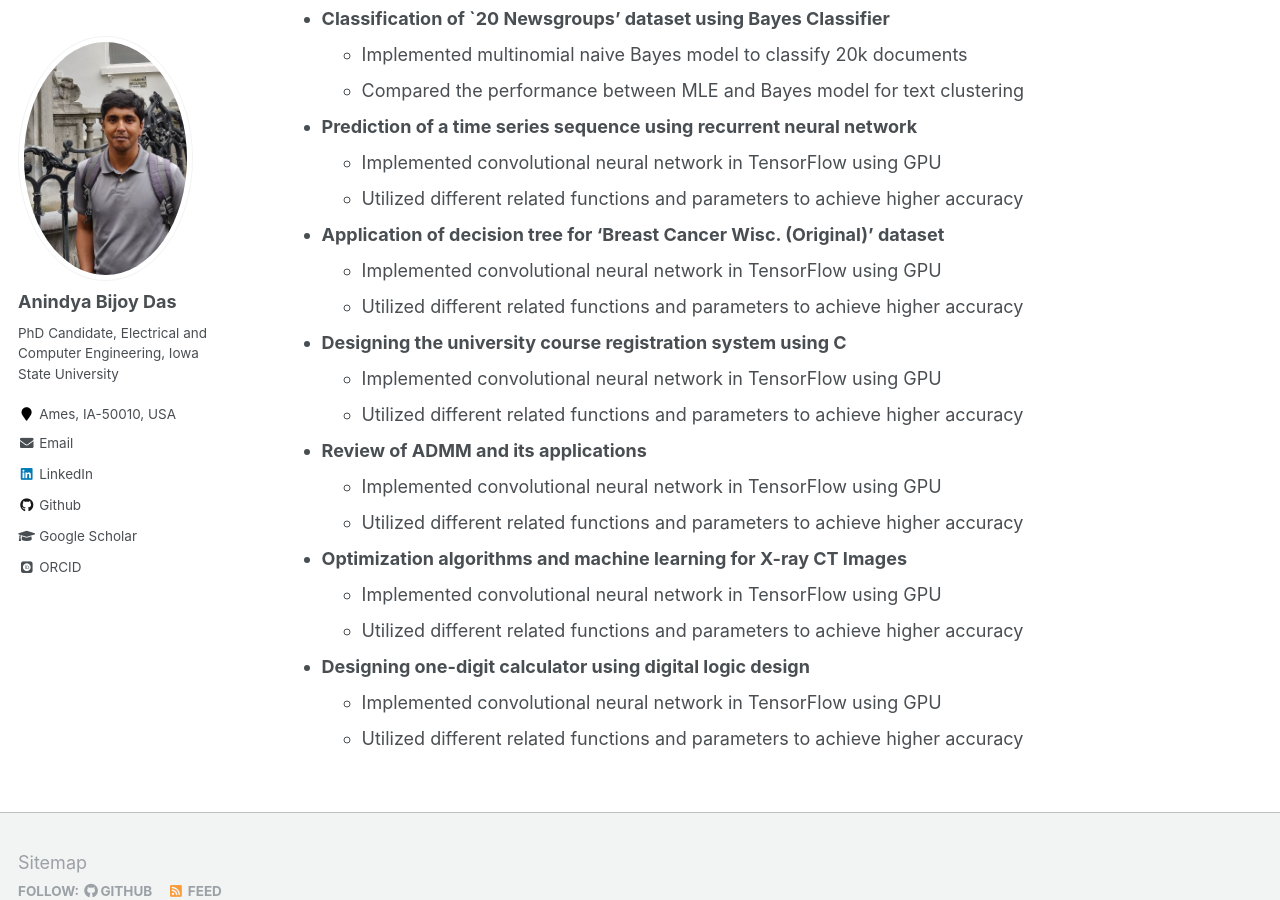
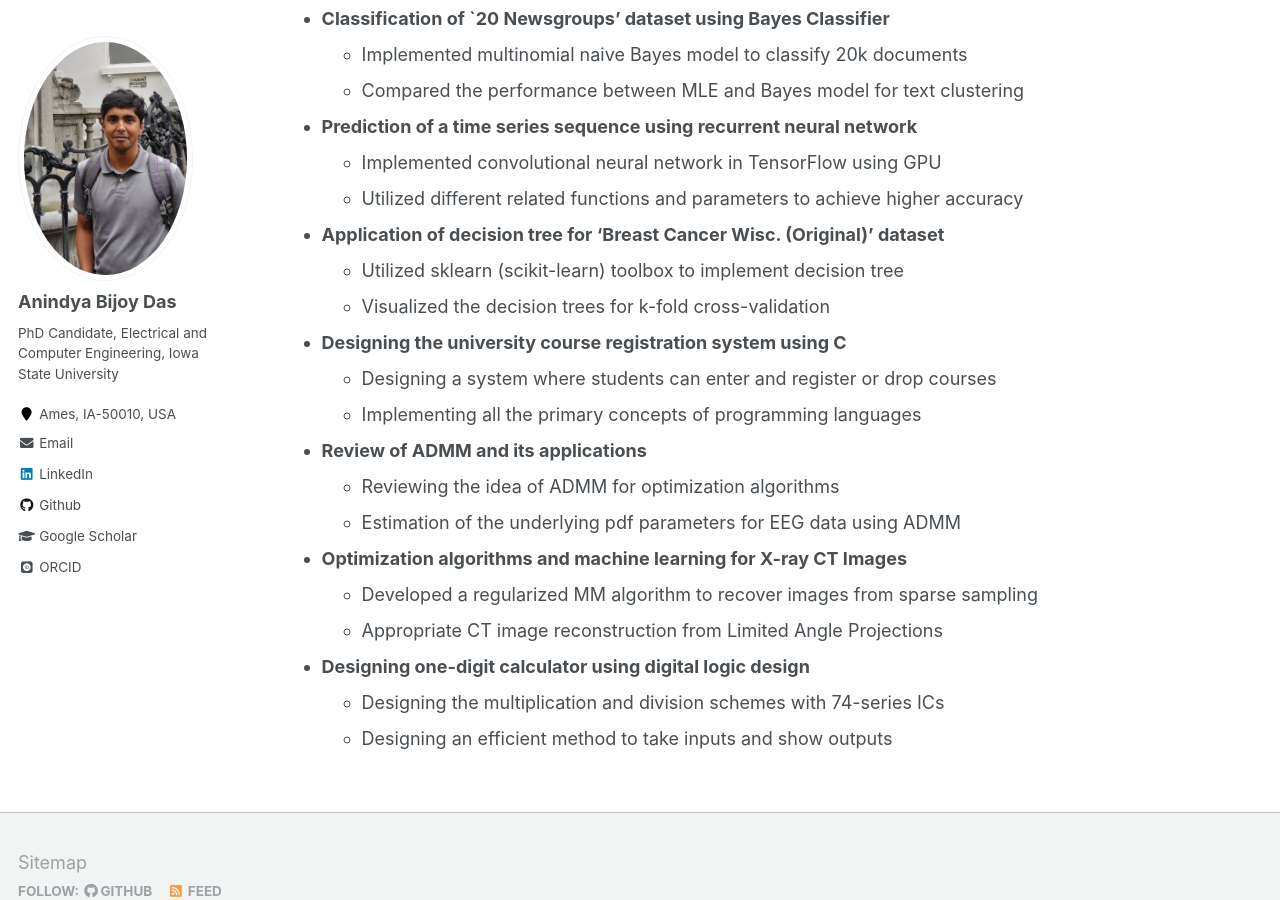
Before and after one commit to anindyabijoydas/portfolio, a Jekyll site: the page built from _pages/academic.md, in a window 1280 px wide and 900 px high, scrolled down 672 px. Built offline with Jekyll 4.4.1, drawn with Linux system fonts in a browser that asks for light colours; some web fonts are replaced.

Commit message:
Update academic.md

```diff
--- a/_pages/academic.md
+++ b/_pages/academic.md
@@ -36,21 +36,21 @@ Academic Projects
   * Utilized different related functions and parameters to achieve higher accuracy
 
 * **Application of decision tree for 'Breast Cancer Wisc. (Original)' dataset**
-  * Implemented convolutional neural network in TensorFlow using GPU
-  * Utilized different related functions and parameters to achieve higher accuracy
+  * Utilized sklearn (scikit-learn) toolbox to implement decision tree
+  * Visualized the decision trees for k-fold cross-validation
 
 * **Designing the university course registration system using C**
-  * Implemented convolutional neural network in TensorFlow using GPU
-  * Utilized different related functions and parameters to achieve higher accuracy
+  * Designing a system where students can enter and register or drop courses
+  * Implementing all the primary concepts of programming languages
 
 * **Review of ADMM and its applications**
-  * Implemented convolutional neural network in TensorFlow using GPU
-  * Utilized different related functions and parameters to achieve higher accuracy
+  * Reviewing the idea of ADMM for optimization algorithms
+  * Estimation of the underlying pdf parameters for EEG data using ADMM
 
 * **Optimization algorithms and machine learning for X-ray CT Images**
-  * Implemented convolutional neural network in TensorFlow using GPU
-  * Utilized different related functions and parameters to achieve higher accuracy
+  * Developed a regularized MM algorithm to recover images from sparse sampling
+  * Appropriate CT image reconstruction from Limited Angle Projections
 
 * **Designing one-digit calculator using digital logic design**
-  * Implemented convolutional neural network in TensorFlow using GPU
-  * Utilized different related functions and parameters to achieve higher accuracy
+  * Designing the multiplication and division schemes with 74-series ICs
+  * Designing an efficient method to take inputs and show outputs
```
